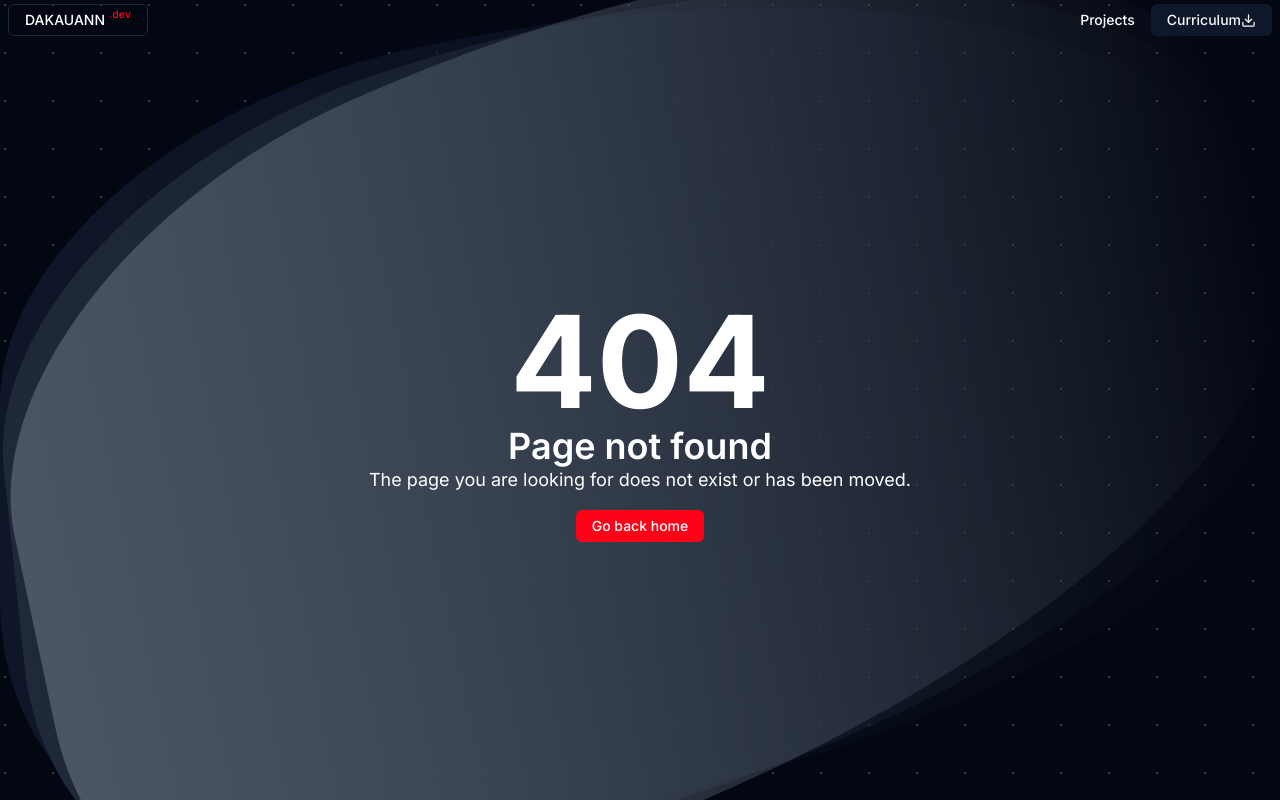
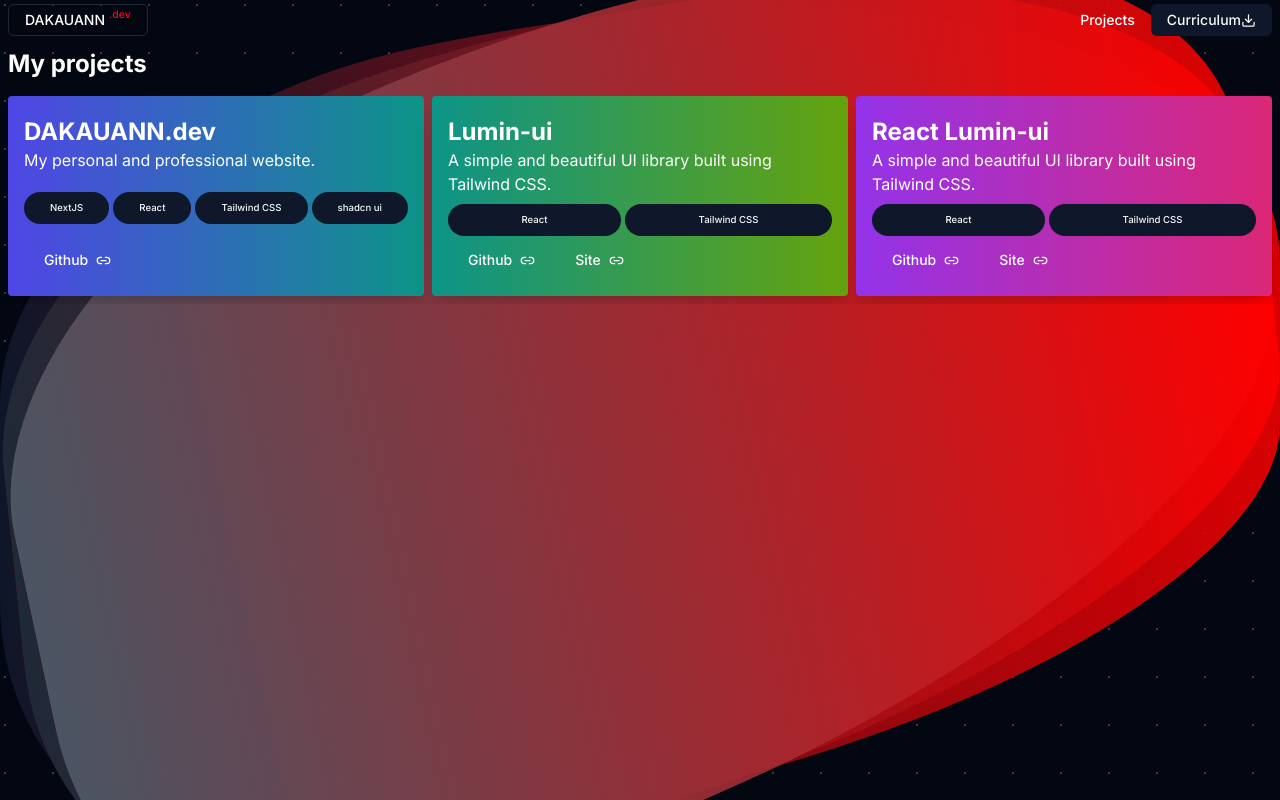
Before and after one commit to Dakauann/portifolio-refactored, a Next.js app: page /projects in a window 1280 px wide. Before the commit this address had no page. Built offline with nearby package versions, Linux system fonts and the light colour scheme.

Commit message:
adding projects page

```diff
--- a/src/app/globals.css
+++ b/src/app/globals.css
@@ -31,30 +31,35 @@
 	}
 	10% {
 		border-radius: 31% 94% 67% 30% / 37% 67% 34% 56%;
+		background-color: red;
 	}
 	20% {
 		border-radius: 67% 30% 94% 31% / 34% 56% 37% 67%;
 	}
 	30% {
 		border-radius: 94% 67% 31% 30% / 56% 34% 67% 37%;
+		background-color: darkred;
 	}
 	40% {
 		border-radius: 30% 31% 67% 94% / 67% 37% 56% 34%;
 	}
 	50% {
 		border-radius: 31% 67% 30% 94% / 37% 56% 34% 67%;
+		background-color: firebrick;
 	}
 	60% {
 		border-radius: 67% 30% 31% 94% / 56% 34% 67% 37%;
 	}
 	70% {
 		border-radius: 30% 94% 67% 31% / 34% 56% 37% 67%;
+		background-color: darkred;
 	}
 	80% {
 		border-radius: 94% 67% 30% 31% / 56% 34% 67% 37%;
 	}
 	90% {
 		border-radius: 67% 31% 94% 30% / 37% 67% 34% 56%;
+		background-color: red;
 	}
 	100% {
 		border-radius: 94% 31% 30% 67% / 67% 37% 56% 34%;
@@ -62,7 +67,10 @@
 }
 
 .bg-dots {
-  background-image: radial-gradient(rgba(169, 169, 169, 0.319) 1px, transparent 0);
+	background-image: radial-gradient(
+		rgba(169, 169, 169, 0.319) 1px,
+		transparent 0
+	);
 	background-size: 3rem 3rem;
 	background-position: -19px -19px;
 }
--- a/src/app/layout.tsx
+++ b/src/app/layout.tsx
@@ -24,7 +24,7 @@ export default function RootLayout({
 					<div className='anim-blob' />
 					<div className='absolute inset-0 z-[-10]'>
 						<div className='absolute inset-0 overflow-hidden'>
-							<div className='absolute inset-0 -skew-y-12 rounded-full bg-gradient-to-r from-muted to-transparent anim-blob' />
+							<div className='absolute inset-0 -skew-y-12 rounded-full bg-gradient-to-r from-muted to-transparent anim-blob transition-all' />
 							<div className='absolute inset-0 -rotate-6 -skew-y-12 rounded-full bg-gradient-to-r from-gray-800 to-transparent anim-blob' />
 							<div className='absolute inset-0 -rotate-12 -skew-y-12 rounded-full bg-gradient-to-r from-gray-600 to-transparent anim-blob' />
 						</div>
--- a/src/app/page.tsx
+++ b/src/app/page.tsx
@@ -7,7 +7,7 @@ import {
 	Code,
 	Cog,
 	Github,
-	Link,
+	Link2,
 	LucideArrowBigDown,
 	LucideArrowDown,
 	Mail,
@@ -16,6 +16,7 @@ import {
 	Scroll,
 } from 'lucide-react'
 import Image from 'next/image'
+import Link from 'next/link'
 import { HTMLAttributes } from 'react'
 
 export default function Home() {
@@ -42,17 +43,20 @@ export default function Home() {
 							}}>
 							<Github size={15} /> Github Profile
 						</Button>
-						<Button
-							className='my-2 px-5 gap-2'
-							variant={'default'}
+						<Link
+							href={'#'}
 							onClick={() => {
 								window.open(
-									'https://github.com/Dakauann',
+									'mailto:dakauannc@gmail.com',
 									'_blank',
 								)
 							}}>
-							<Mail size={15} /> Contact me
-						</Button>
+							<Button
+								className='my-2 px-5 gap-2'
+								variant={'default'}>
+								<Mail size={15} /> Contact me
+							</Button>
+						</Link>
 					</div>
 				</div>
 				<div className='animate-bounce'>
@@ -90,7 +94,7 @@ export default function Home() {
 									}}
 									variant={'secondary'}
 									className='gap-2 flex-auto'>
-									Typescript <Link size={15} />
+									Typescript <Link2 size={15} />
 								</Button>
 								<Button
 									onClick={() => {
@@ -101,7 +105,7 @@ export default function Home() {
 									}}
 									variant={'secondary'}
 									className='gap-2 flex-auto'>
-									NextJS <Link size={15} />
+									NextJS <Link2 size={15} />
 								</Button>
 								<Button
 									onClick={() => {
@@ -112,7 +116,7 @@ export default function Home() {
 									}}
 									variant={'secondary'}
 									className='gap-2 flex-auto'>
-									React <Link size={15} />
+									React <Link2 size={15} />
 								</Button>
 								<Button
 									onClick={() => {
@@ -123,7 +127,7 @@ export default function Home() {
 									}}
 									variant={'secondary'}
 									className='gap-2 flex-auto'>
-									Vue <Link size={15} />
+									Vue <Link2 size={15} />
 								</Button>
 								<Button
 									onClick={() => {
@@ -134,7 +138,7 @@ export default function Home() {
 									}}
 									variant={'secondary'}
 									className='gap-2 flex-auto'>
-									Tailwind Css <Link size={15} />
+									Tailwind Css <Link2 size={15} />
 								</Button>
 								<Button
 									onClick={() => {
@@ -145,7 +149,7 @@ export default function Home() {
 									}}
 									variant={'secondary'}
 									className='gap-2 flex-auto'>
-									shadcn ui <Link size={15} />
+									shadcn ui <Link2 size={15} />
 								</Button>
 							</div>
 						</div>
@@ -177,7 +181,7 @@ export default function Home() {
 									}}
 									variant={'secondary'}
 									className='gap-2 flex-auto'>
-									Typescript <Link size={15} />
+									Typescript <Link2 size={15} />
 								</Button>
 								<Button
 									onClick={() => {
@@ -185,7 +189,7 @@ export default function Home() {
 									}}
 									variant={'secondary'}
 									className='gap-2 flex-auto'>
-									Go <Link size={15} />
+									Go <Link2 size={15} />
 								</Button>
 								<Button
 									onClick={() => {
@@ -196,7 +200,7 @@ export default function Home() {
 									}}
 									variant={'secondary'}
 									className='gap-2 flex-auto'>
-									Mongodb <Link size={15} />
+									Mongodb <Link2 size={15} />
 								</Button>
 								<Button
 									onClick={() => {
@@ -207,7 +211,7 @@ export default function Home() {
 									}}
 									variant={'secondary'}
 									className='gap-2 flex-auto'>
-									Planetscale <Link size={15} />
+									Planetscale <Link2 size={15} />
 								</Button>
 								<Button
 									onClick={() => {
@@ -218,7 +222,7 @@ export default function Home() {
 									}}
 									variant={'secondary'}
 									className='gap-2 flex-auto'>
-									Prismajs <Link size={15} />
+									Prismajs <Link2 size={15} />
 								</Button>
 								<Button
 									onClick={() => {
@@ -229,7 +233,7 @@ export default function Home() {
 									}}
 									variant={'secondary'}
 									className='gap-2 flex-auto'>
-									Nestjs <Link size={15} />
+									Nestjs <Link2 size={15} />
 								</Button>
 							</div>
 						</div>
--- /dev/null
+++ b/src/app/projects/page.tsx
@@ -0,0 +1,125 @@
+import { Button } from '@/components/ui/button'
+import { Link2 } from 'lucide-react'
+import Link from 'next/link'
+
+function generateRandomGradient(): string {
+	const colors = [
+		['from-red-600', 'to-blue-600'],
+		['from-blue-600', 'to-green-600'],
+		['from-green-600', 'to-yellow-600'],
+		['from-yellow-600', 'to-purple-600'],
+		['from-purple-600', 'to-pink-600'],
+		['from-pink-600', 'to-indigo-600'],
+		['from-indigo-600', 'to-teal-600'],
+		['from-teal-600', 'to-lime-600'],
+		['from-slate-800', 'to-orange-600'],
+		['from-orange-600', 'to-red-600'],
+	]
+
+	// Randomly select a gradient
+	const randomIndex = Math.floor(Math.random() * colors.length)
+	const selectedGradient = colors[randomIndex]
+
+	return `bg-gradient-to-r ${selectedGradient[0]} ${selectedGradient[1]}`
+}
+
+export default function SystemsPage() {
+	const projects = [
+		{
+			name: 'DAKAUANN.dev',
+			description: 'My personal and professional website.',
+			technologies: ['NextJS', 'React', 'Tailwind CSS', 'shadcn ui'],
+			links: [
+				{
+					name: 'Github',
+					url: 'https://github.com/Dakauann/portifolio-refac',
+				},
+			],
+		},
+		{
+			name: 'Lumin-ui',
+			description:
+				'A simple and beautiful UI library built using Tailwind CSS.',
+			technologies: ['React', 'Tailwind CSS'],
+			links: [
+				{
+					name: 'Github',
+					url: 'https://github.com/Dakauann/lumin-ui',
+				},
+				{
+					name: 'Site',
+					url: 'https://lumin-ui.vercel.app/',
+				},
+			],
+		},
+		{
+			name: 'React Lumin-ui',
+			description:
+				'A simple and beautiful UI library built using Tailwind CSS.',
+			technologies: ['React', 'Tailwind CSS'],
+			links: [
+				{
+					name: 'Github',
+					url: 'https://github.com/Dakauann/react-luminui',
+				},
+				{
+					name: 'Site',
+					url: 'https://lumin-ui.vercel.app/components/react/buttons',
+				},
+			],
+		},
+	]
+
+	return (
+		<main className='p-2'>
+			<header>
+				<h1 className='text-2xl font-bold'>My projects</h1>
+			</header>
+			<section className='grid gap-2 auto-rows-auto columns-3xs sm:grid-cols-3 mt-4'>
+				{projects.map((project, index) => {
+					const gradient = generateRandomGradient()
+					return (
+						<div
+							className={`p-2 px-4 py-5 rounded shadow-lg ${gradient} flex flex-col shadow-xl`}
+							key={index}>
+							<h2 className='text-2xl font-bold'>
+								{project.name}
+							</h2>
+							<p className='text-md'>{project.description}</p>
+							<div className='mt-2 gap-1 flex flex-wrap items-center h-full'>
+								{project.technologies.map((tech, index) => {
+									return (
+										<Button
+											className='flex-auto rounded-full text-[0.6rem]'
+											variant={'secondary'}
+											key={index}>
+											{tech}
+										</Button>
+									)
+								})}
+							</div>
+							<div className='flex mt-auto'>
+								{project.links.map((link, index) => {
+									return (
+										<Link
+											className='text-sm px-1 w-max'
+											href={link.url}
+											key={index}
+											target='_blank'
+											passHref>
+											<Button
+												variant={'link'}
+												className='gap-2 mt-2'>
+												{link.name} <Link2 size={15} />
+											</Button>
+										</Link>
+									)
+								})}
+							</div>
+						</div>
+					)
+				})}
+			</section>
+		</main>
+	)
+}
--- a/src/app/systems/page.tsx
+++ /dev/null
@@ -1,7 +0,0 @@
-export default function SystemsPage() {
-	return (
-		<main className="h-no-nav">
-			<h1>Systems</h1>
-		</main>
-	)
-}
--- a/src/components/ui/button.tsx
+++ b/src/components/ui/button.tsx
@@ -20,7 +20,7 @@ const buttonVariants = cva(
 				secondary:
 					'bg-secondary text-secondary-foreground hover:bg-secondary/80',
 				ghost: 'hover:bg-accent hover:text-accent-foreground',
-				link: 'text-primary underline-offset-4 hover:underline',
+				link: 'text- underline-offset-4 hover:underline',
 			},
 			size: {
 				default: 'h-8 px-4 py-2',
--- a/src/layouts/navbar.tsx
+++ b/src/layouts/navbar.tsx
@@ -40,13 +40,10 @@ export default function NavBar() {
 			</Link>
 
 			<div className='ml-auto'>
-				<Link href={'/systems'}>
+				<Link href={'/projects'}>
 					<Button
 						variant={'link'}
-						className='text-'
-						onClick={() => {
-							router.push('/projects')
-						}}>
+						className='text-'>
 						Projects
 					</Button>
 				</Link>
```
Lines whose indentation alone changed are shown as unchanged.
